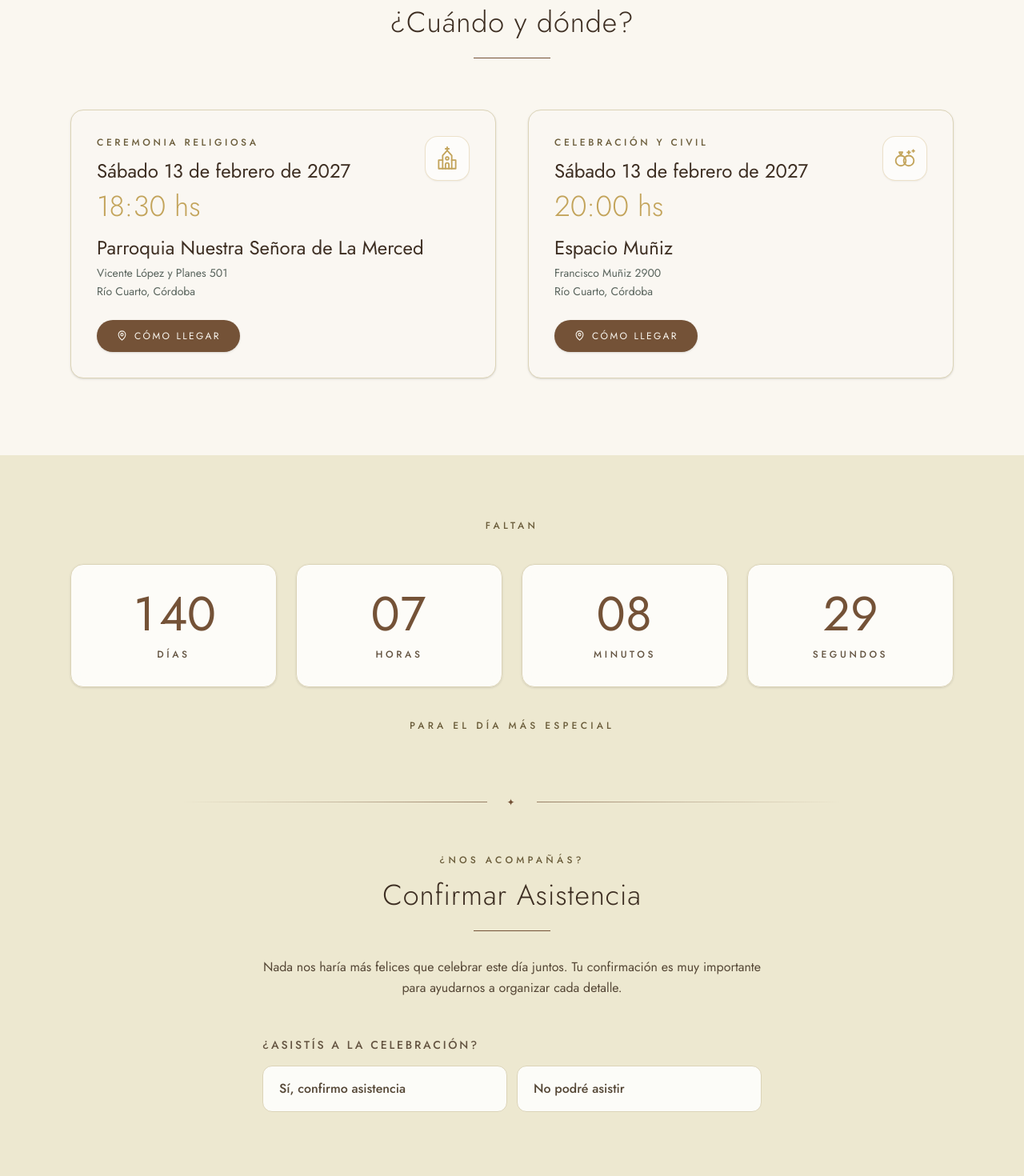
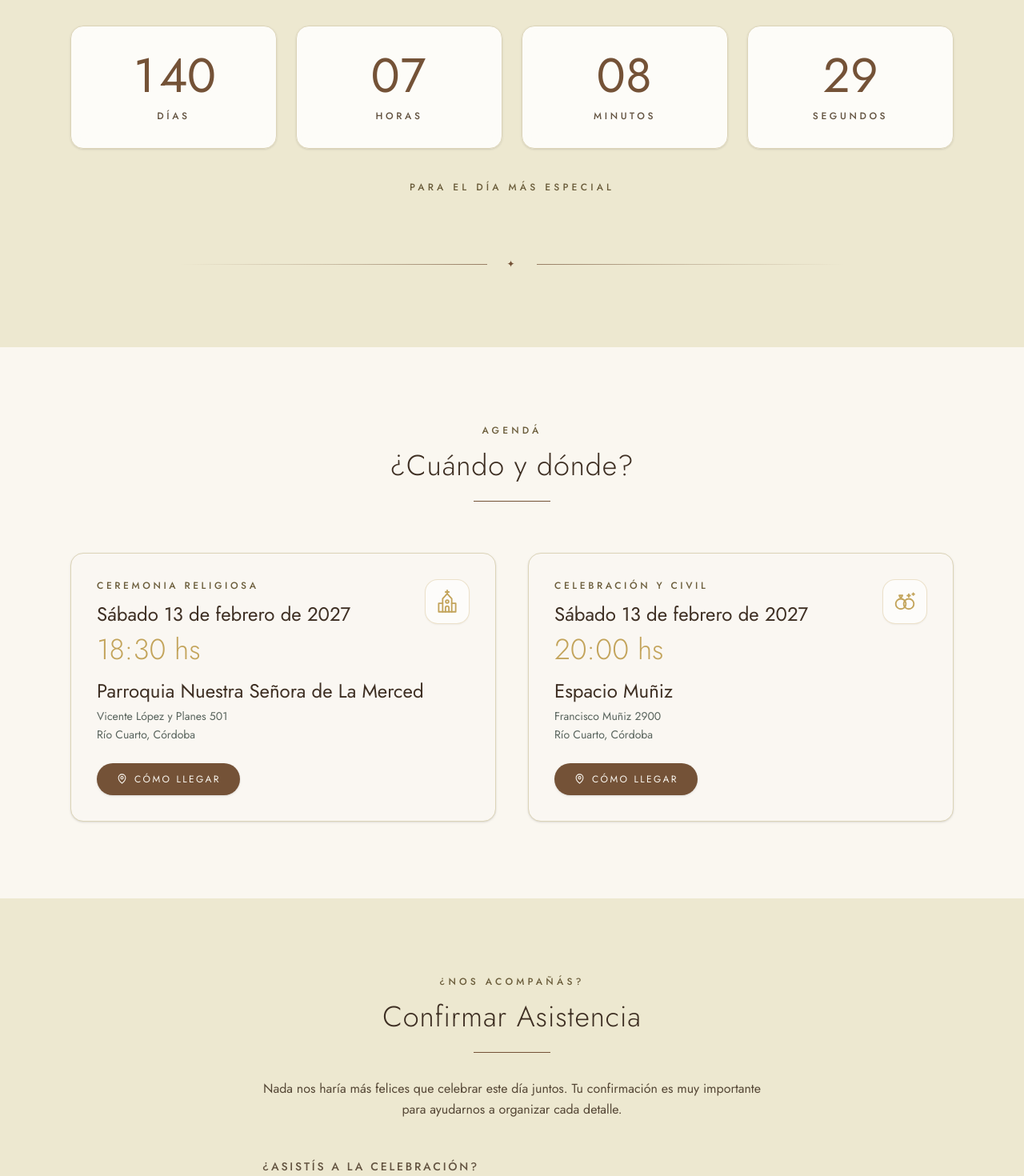
Before and after one commit to pablofabbroni/casamiento, a Next.js app: page / in a window 1280 px wide. Shown: the part 920-2390 px from the top of the page at 80% size. Built offline with nearby package versions, Linux system fonts and the light colour scheme.

Commit message:
feat: reordenar secciones y simplificar enlaces de whatsapp

```diff
--- a/src/app/page.tsx
+++ b/src/app/page.tsx
@@ -1,9 +1,9 @@
 import Hero from "@/components/Hero";
+import Countdown from "@/components/Countdown";
 import Ceremony from "@/components/Ceremony";
-import Countdown from "@/components/Countdown";
 import RSVP from "@/components/RSVP";
+import Gallery from "@/components/Gallery";
 import Gifts from "@/components/Gifts";
-import Gallery from "@/components/Gallery";
 import Footer from "@/components/Footer";
 import Music from "@/components/Music";
 
@@ -12,11 +12,11 @@ export default function Home() {
     <>
       <main className="flex-1">
         <Hero />
+        <Countdown />
         <Ceremony />
-        <Countdown />
         <RSVP />
+        <Gallery />
         <Gifts />
-        <Gallery />
       </main>
       <Footer />
       <Music />
--- a/src/components/Countdown.tsx
+++ b/src/components/Countdown.tsx
@@ -41,7 +41,7 @@ export default function Countdown() {
   ];
 
   return (
-    <section className="bg-[#ede8d0] pt-20 pb-8 text-ink">
+    <section id="cuenta-regresiva" className="scroll-mt-24 bg-[#ede8d0] py-20 sm:py-24 text-ink">
       <div className="mx-auto max-w-6xl px-6 text-center">
         <p className="text-xs uppercase tracking-[0.35em] text-[#6b5d3b] font-medium">
           Faltan
--- a/src/components/Gifts.tsx
+++ b/src/components/Gifts.tsx
@@ -19,8 +19,7 @@ const accounts: Account[] = [
     bank: "Banco Ciudad",
     cbu: "0290107310000559149389",
     phoneDisplay: "+54 9 358 484-5466",
-    whatsappUrl:
-      "https://wa.me/5493584845466?text=%C2%A1Hola%20Pablo!%20Te%20escribo%20por%20el%20casamiento",
+    whatsappUrl: "https://wa.me/5493584845466",
   },
   {
     person: "Paula",
@@ -28,8 +27,7 @@ const accounts: Account[] = [
     bank: "Banco de la Provincia de Córdoba",
     cbu: "0200302111000019304326",
     phoneDisplay: "+54 9 358 548-2439",
-    whatsappUrl:
-      "https://wa.me/5493585482439?text=%C2%A1Hola%20Paula!%20Te%20escribo%20por%20el%20casamiento",
+    whatsappUrl: "https://wa.me/5493585482439",
   },
 ];
 
--- a/src/components/Hero.tsx
+++ b/src/components/Hero.tsx
@@ -46,7 +46,7 @@ export default function Hero() {
           </span>
         </p>
         <a
-          href="#ceremonia"
+          href="#cuenta-regresiva"
           className="mt-20 sm:mt-24 inline-flex items-center rounded-full border border-cream/50 bg-black/20 backdrop-blur-sm px-10 py-4 text-sm uppercase tracking-[0.3em] text-cream transition-all hover:border-gold-soft hover:bg-black/30 hover:text-gold-soft shadow-lg"
         >
           Ver la invitación
--- a/src/components/RSVP.tsx
+++ b/src/components/RSVP.tsx
@@ -146,7 +146,7 @@ export default function RSVP() {
   };
 
   return (
-    <section id="confirmar" className="scroll-mt-24 bg-[#ede8d0] pt-6 pb-24 text-ink">
+    <section id="confirmar" className="scroll-mt-24 bg-[#ede8d0] py-24 text-ink">
       <div className="mx-auto max-w-2xl px-6">
         <div className="text-center">
           <p className="text-xs uppercase tracking-[0.35em] text-[#6b5d3b] font-medium">
```
